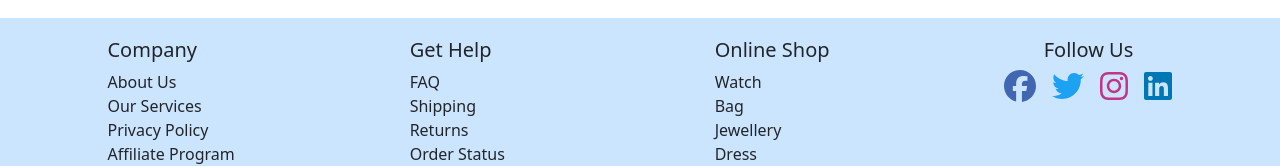
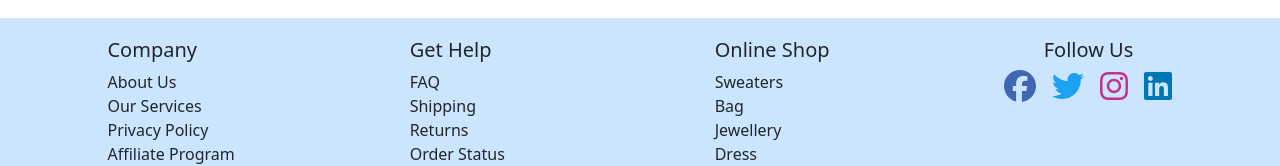
Before and after one commit to SUPRIYAKUKUNURU/Elite-Shop, a React (Create React App) app: page /cart in a window 1280 px wide. Shown: the part 217-383 px from the top of the page. Built offline with nearby package versions, Linux system fonts and the light colour scheme; no server answers.

Commit message:
Changed Details

```diff
--- a/src/Footer.jsx
+++ b/src/Footer.jsx
@@ -29,7 +29,7 @@ function Footer() {
       <div>
         <ul className="list-unstyled">
           <h5>Online Shop</h5>
-          <li>Watch</li>
+          <li>Sweaters</li>
           <li>Bag</li>
           <li>Jewellery</li>
           <li>Dress</li>
```
